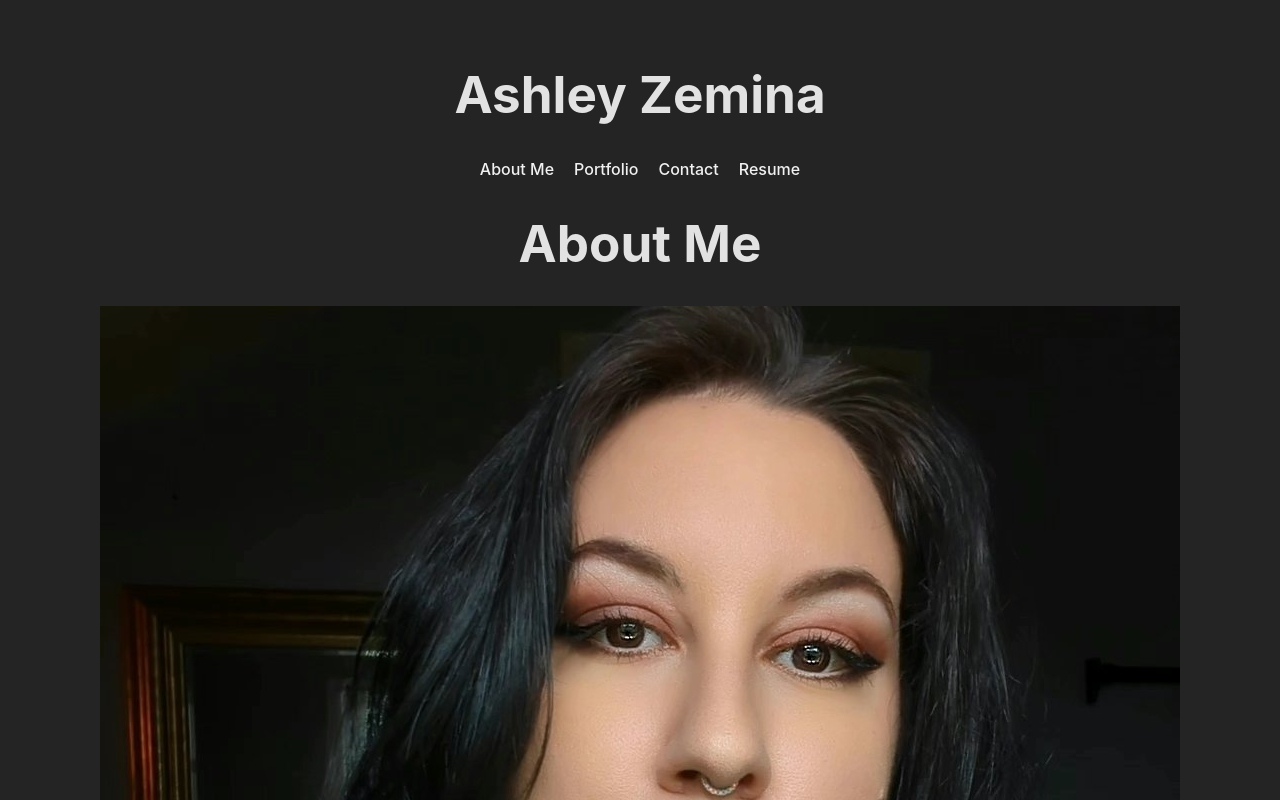
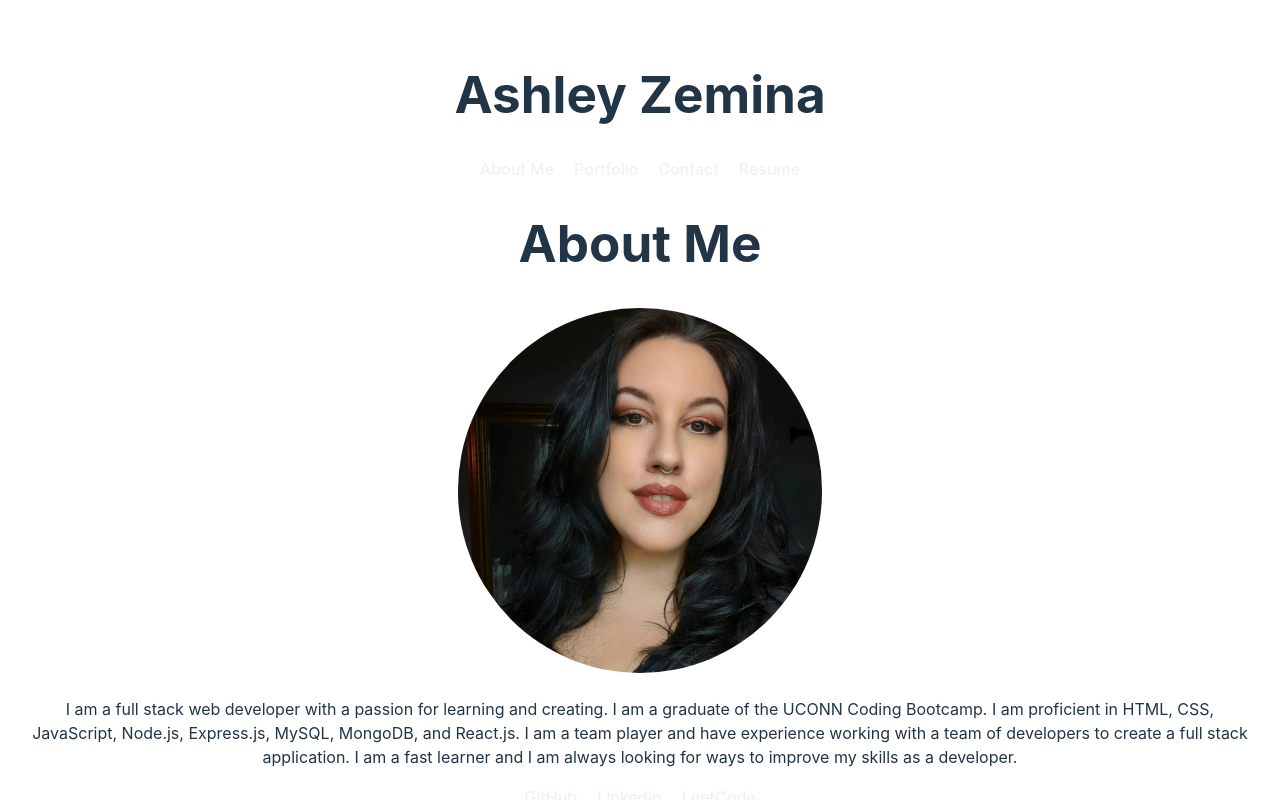
Before and after one commit to Amzemina/React-Portfolio, a React (Vite) app: page / in a window 1280 px wide. Shown: the top 800 px of the page. Built offline with nearby package versions, Linux system fonts and the light colour scheme.

Commit message:
added styling to about me and portfolio

```diff
--- a/package.json
+++ b/package.json
@@ -13,7 +13,9 @@
   "dependencies": {
     "react": "^18.2.0",
     "react-dom": "^18.2.0",
-    "react-router-dom": "^6.11.2"
+    "react-router-dom": "^6.11.2",
+    "react-icons": "^4.11.0",
+    "font-awesome": "^4.7.0"
   },
   "devDependencies": {
     "@types/react": "^18.2.15",
--- a/src/components/AboutMe/AboutMe.css
+++ b/src/components/AboutMe/AboutMe.css
@@ -0,0 +1,7 @@
+.aboutMe img{
+    width: 30%;
+    object-fit: cover;
+    border-radius: 50%;
+    border: 2px solid #fff;
+    box-shadow: 0 0 0 2px #fff;
+  }
--- a/src/components/AboutMe/AboutMe.jsx
+++ b/src/components/AboutMe/AboutMe.jsx
@@ -1,10 +1,11 @@
-
+import "./AboutMe.css";
 
 function AboutMe() {
   return (
-    <div className="about-me">
+    <div className="aboutMe">
       <h1>About Me</h1>
       <img src="src/assets/PortfolioPic.jpg" alt="picture of ashley"></img>
+
       <p>
         I am a full stack web developer with a passion for learning and
         creating. I am a graduate of the UCONN Coding Bootcamp. I am proficient
--- a/src/components/Contact/Contact.jsx
+++ b/src/components/Contact/Contact.jsx
@@ -1,4 +1,5 @@
 import { useState } from 'react';
+import "./Contact.css"
 
 function Contact() {
     const [formState, setFormState] = useState({ name: '', email: '', message: '' });
--- a/src/components/Footer/Footer.jsx
+++ b/src/components/Footer/Footer.jsx
@@ -1,3 +1,5 @@
+import "./Footer.css"
+
 function footer() {
     return (
         <footer>
--- a/src/components/Header/Header.jsx
+++ b/src/components/Header/Header.jsx
@@ -1,4 +1,5 @@
 import  { Link } from 'react-router-dom';
+import "./Header.css"
 
 function Header() {
     return (
@@ -7,22 +8,22 @@ function Header() {
 
             <nav>
                 <ul className="nav-bar">
-                    <li className="about-me">
+                    <li>
                         <Link to="/">
                             About Me
                         </Link>
                     </li>
-                    <li className="portfolio">
+                    <li>
                         <Link to="/portfolio">
                             Portfolio
                         </Link>
                     </li>
-                    <li className="contact">
+                    <li>
                         <Link to="/contact">
                             Contact
                         </Link>
                     </li>
-                    <li className="resume">
+                    <li>
                         <Link to="/resume">
                             Resume
                         </Link>
--- a/src/components/Portfolio/Portfolio.css
+++ b/src/components/Portfolio/Portfolio.css
@@ -0,0 +1,10 @@
+
+  .img-container {
+    display: grid;
+    grid-template-columns: 1fr 1fr 1fr;
+    grid-template-rows: auto;
+    grid-gap: 10px;
+  }
+  .img-card img {
+    width: 100%;
+  }
--- a/src/components/Portfolio/Portfolio.jsx
+++ b/src/components/Portfolio/Portfolio.jsx
@@ -1,16 +1,21 @@
 import horiseonPNG from '../../assets/horiseon.png';
 import fancyPNG from '../../assets/Fancy.png';
 import rhythmPNG from '../../assets/Rhythm.png';
+import { FaGithub } from 'react-icons/fa';
+import './Portfolio.css';
 
 function Portfolio() {
     return (
       <div>
         <h1>Portfolio</h1>
         <div className="img-container">
-          <div className="img-card featured-card">
+          <div className="img-card">
             <a href="https://amzemina.github.io/Horiseon/">
               <img src={horiseonPNG} alt="screenshot of deployed Horiseon project" />
             <div className="img-text">Horiseon-project</div>
+            </a>
+            <a href="https://github.com/Amzemina/Horiseon">
+            <FaGithub />
             </a>
           </div>
           <div className="img-card">
@@ -18,11 +23,17 @@ function Portfolio() {
               <img src={fancyPNG} alt="screenshot of deployed Fancy Minute Chef project" />
               <div className="img-text">Fancy-Minute-Chef</div>
             </a>
+            <a href="https://github.com/ejoseph10/Fancy-Minute-Chef">
+            <FaGithub />
+            </a>
           </div>
           <div className="img-card">
             <a href="https://rhythm-reviews-8a43a75413f9.herokuapp.com/">
               <img src={rhythmPNG} alt="screenshot of deployed Rhythm Reviews project" />
               <div className="img-text">Rhythm-Reviews</div>
+            </a>
+            <a href="https://github.com/group7-project2/rhythm-reviews">
+            <FaGithub />
             </a>
           </div>
           <div className="img-card">
--- a/src/components/Resume/Resume.jsx
+++ b/src/components/Resume/Resume.jsx
@@ -1,4 +1,5 @@
 import resumePDF from '../../assets/resume.pdf';
+import "./Resume.css"
 
 function Resume() {
     return (
--- a/src/index.css
+++ b/src/index.css
@@ -46,7 +46,9 @@ ul {
   margin: 0;
 }
 
-/* @media (prefers-color-scheme: light) {
+
+
+@media (prefers-color-scheme: light) {
   :root {
     color: #213547;
     background-color: #ffffff;
@@ -57,4 +59,4 @@ ul {
   button {
     background-color: #f9f9f9;
   }
-} */
+}
```
Also changed, not shown: src/App.css (line endings or trailing spaces), src/assets/horiseon.png, 1 other file (tests, documents, lock files or other folders).
